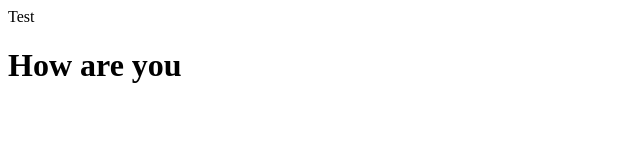
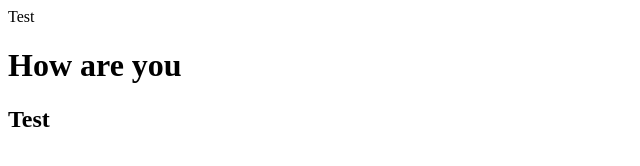
Before and after one commit to slastonm/gitDesktop, a plain HTML site: page 01/index.html in a window 1280 px wide. Shown: the full height of the page, 0-640 px from the left. Drawn offline with Linux system fonts and the light colour scheme.

Commit message:
Fix code

```diff
--- a/01/index.html
+++ b/01/index.html
@@ -10,5 +10,8 @@
     <h1>
         How are you
     </h1>
+    <h2>
+        Test
+    </h2>
 </body>
 </html>
--- /dev/null
+++ b/01/style.css
@@ -0,0 +1,3 @@
+*{
+    background-color: red;
+}
```
